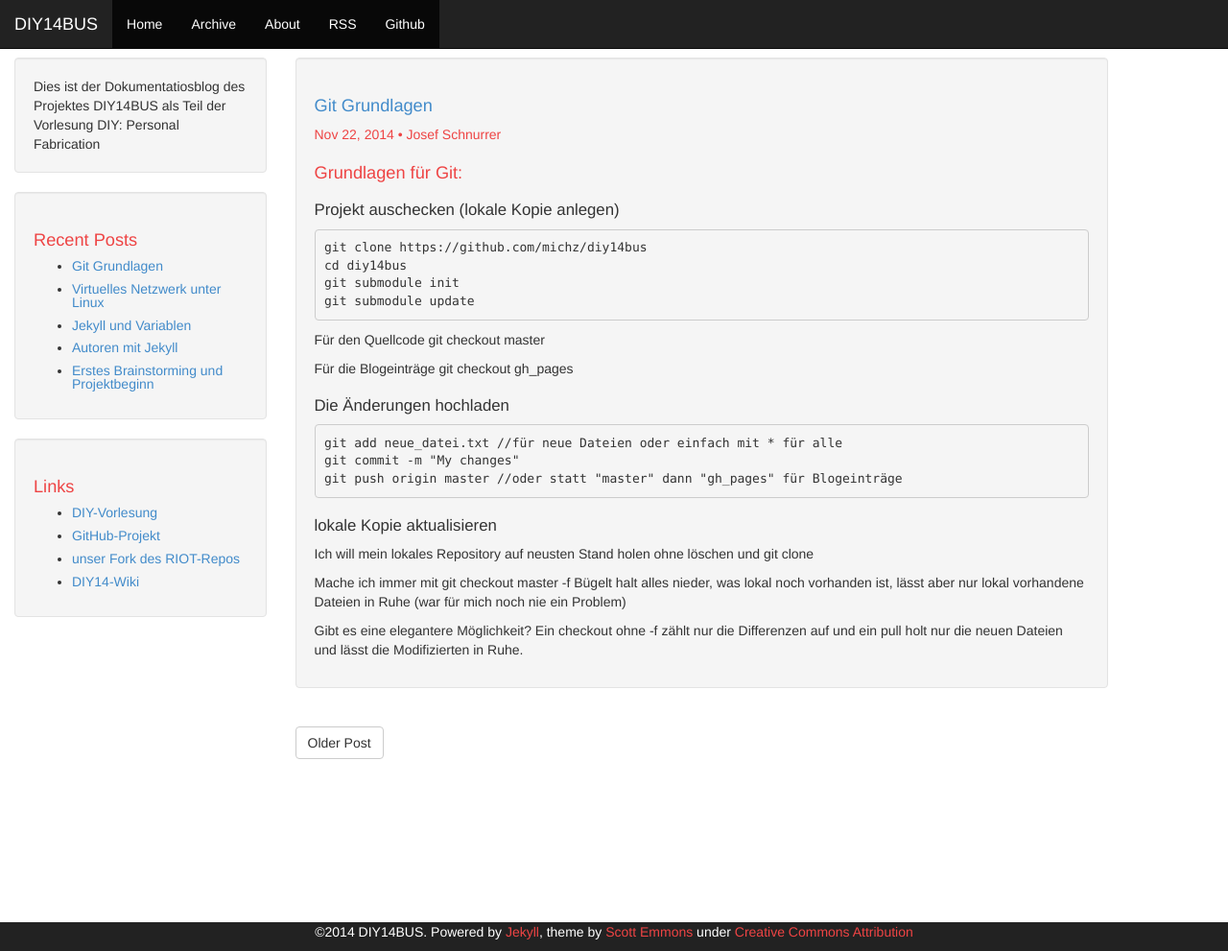
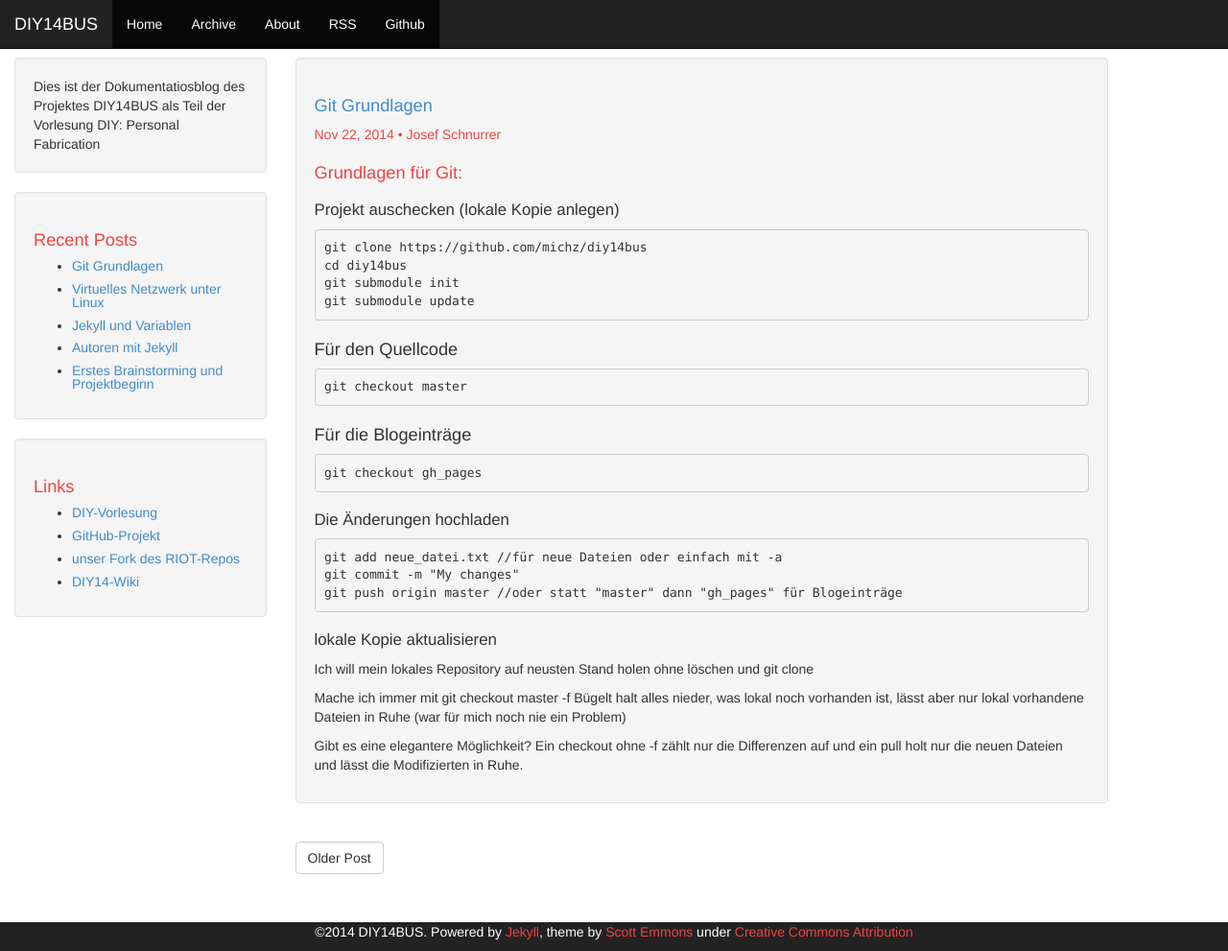
Before and after one commit to michz/diy14bus, a Jekyll site: the page built from _posts/2014-11-22-Git-Grundlagen.markdown, in a window 1280 px wide and 991 px high. Shown: the whole window at 96% size. Built offline with Jekyll 4.4.1, drawn with Linux system fonts in a browser that asks for light colours; Markdown is read by kramdown in place of the engine named in the settings.

Commit message:
Git Grundlagen 2. Versuch

```diff
--- a/_posts/2014-11-22-Git-Grundlagen.markdown
+++ b/_posts/2014-11-22-Git-Grundlagen.markdown
@@ -15,15 +15,15 @@ author: jschnurrer
     git submodule init
     git submodule update
 
-Für den Quellcode
+### Für den Quellcode
     git checkout master
 
-Für die Blogeinträge
+### Für die Blogeinträge
     git checkout gh_pages
 
 ## Die Änderungen hochladen
 
-    git add neue_datei.txt //für neue Dateien oder einfach mit * für alle
+    git add neue_datei.txt //für neue Dateien oder einfach mit -a
     git commit -m "My changes"
     git push origin master //oder statt "master" dann "gh_pages" für Blogeinträge
 
```
